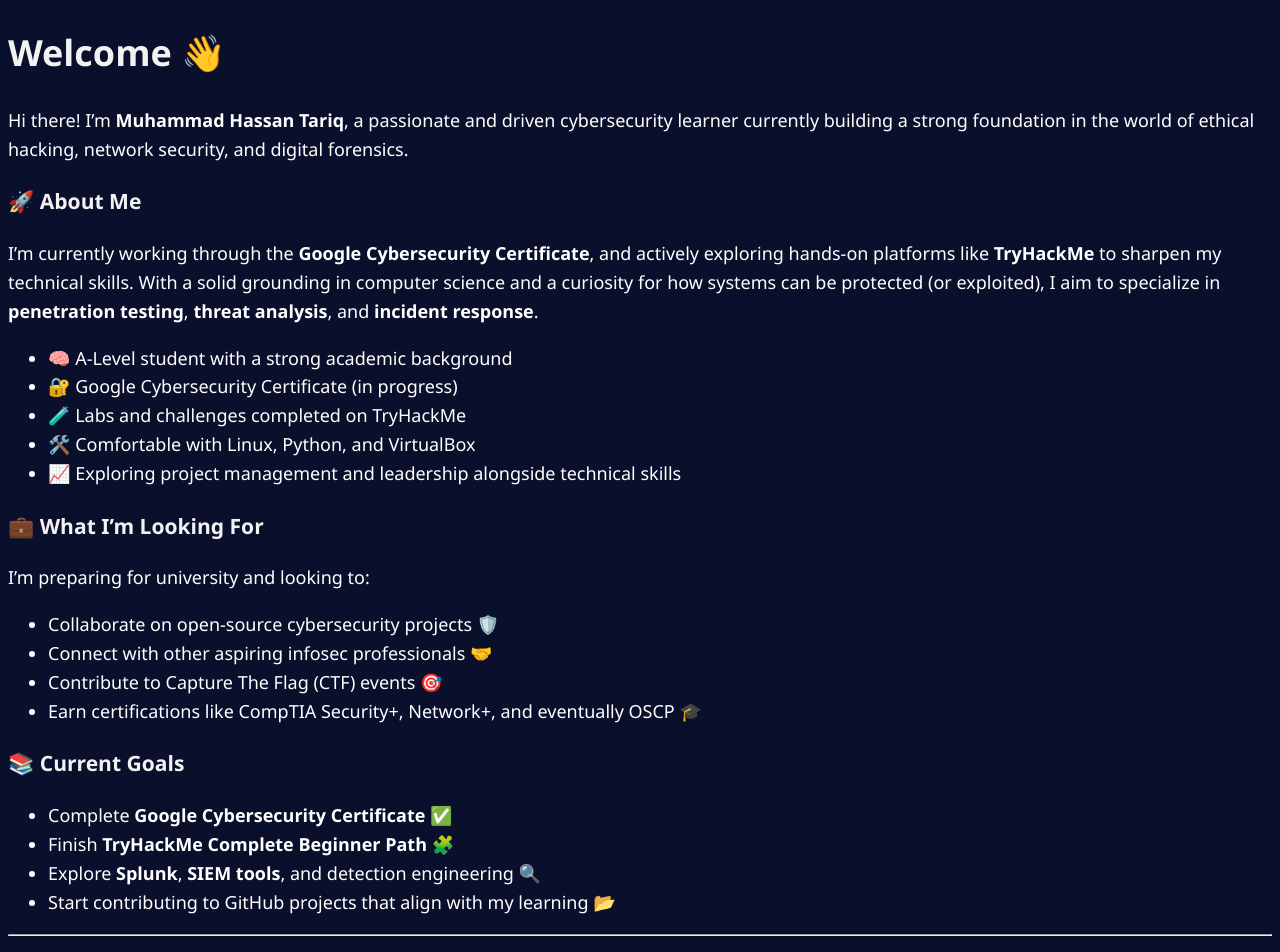
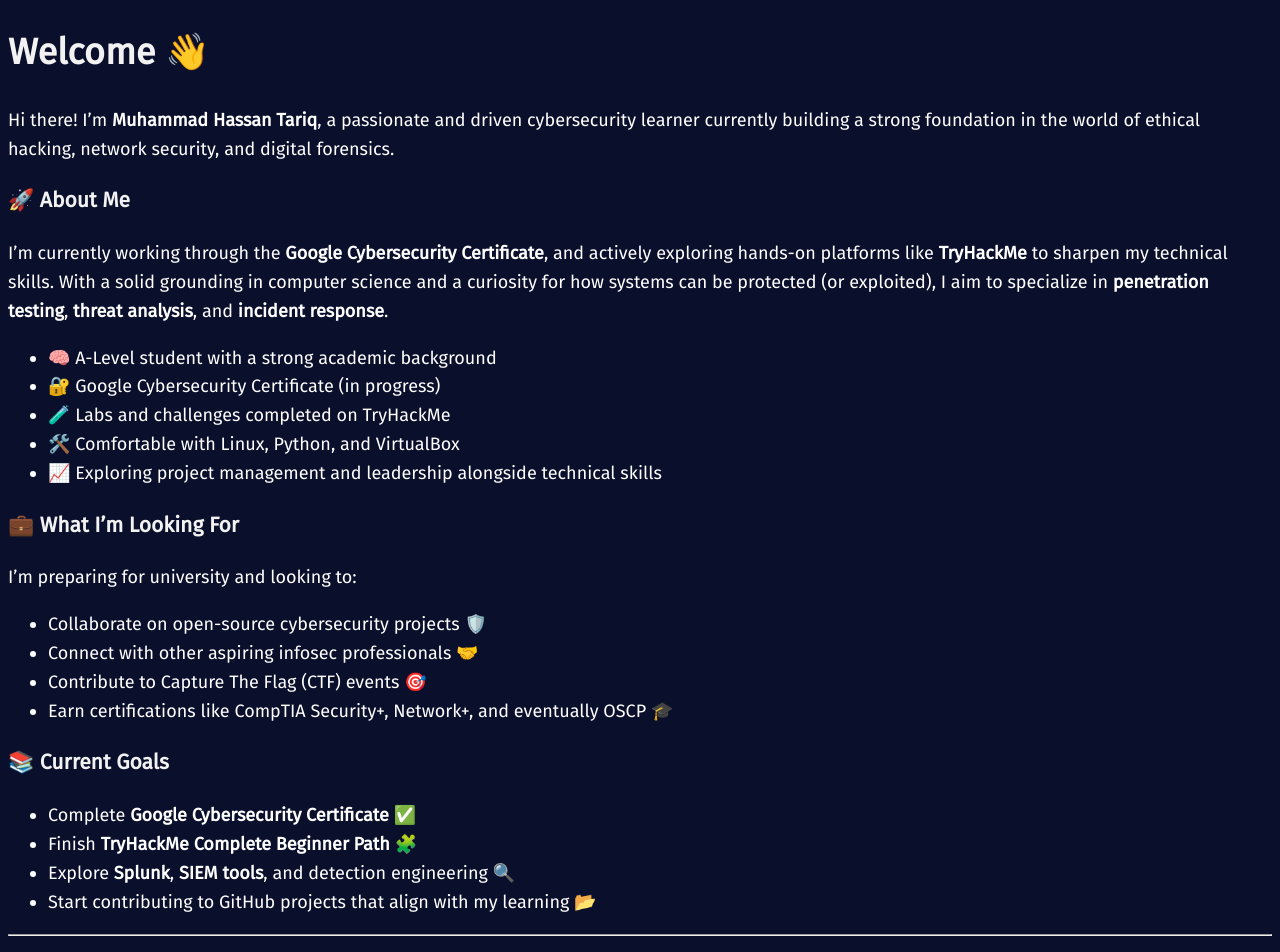
Before and after one commit to MUHassanT/MuhammadHassanTariq.github.io, a Jekyll site: the page built from index.md, in a window 1280 px wide. Shown: the top 952 px of the page. Built offline with Jekyll 4.4.1, drawn with Linux system fonts in a browser that asks for light colours; our own code applies the rules of GitHub Pages for plain Markdown files.

Commit message:
Update custom.css

```diff
--- a/assets/css/custom.css
+++ b/assets/css/custom.css
@@ -9,7 +9,9 @@ body {
 }
 body {
   background-color: #0a0f2c; /* deep navy */
-  color: #ffffff;            /* white text */
+  color: #ffffff;
+  font-family: 'Fira Sans', sans-serif;
+/* white text */
 }
 
 a {
```
